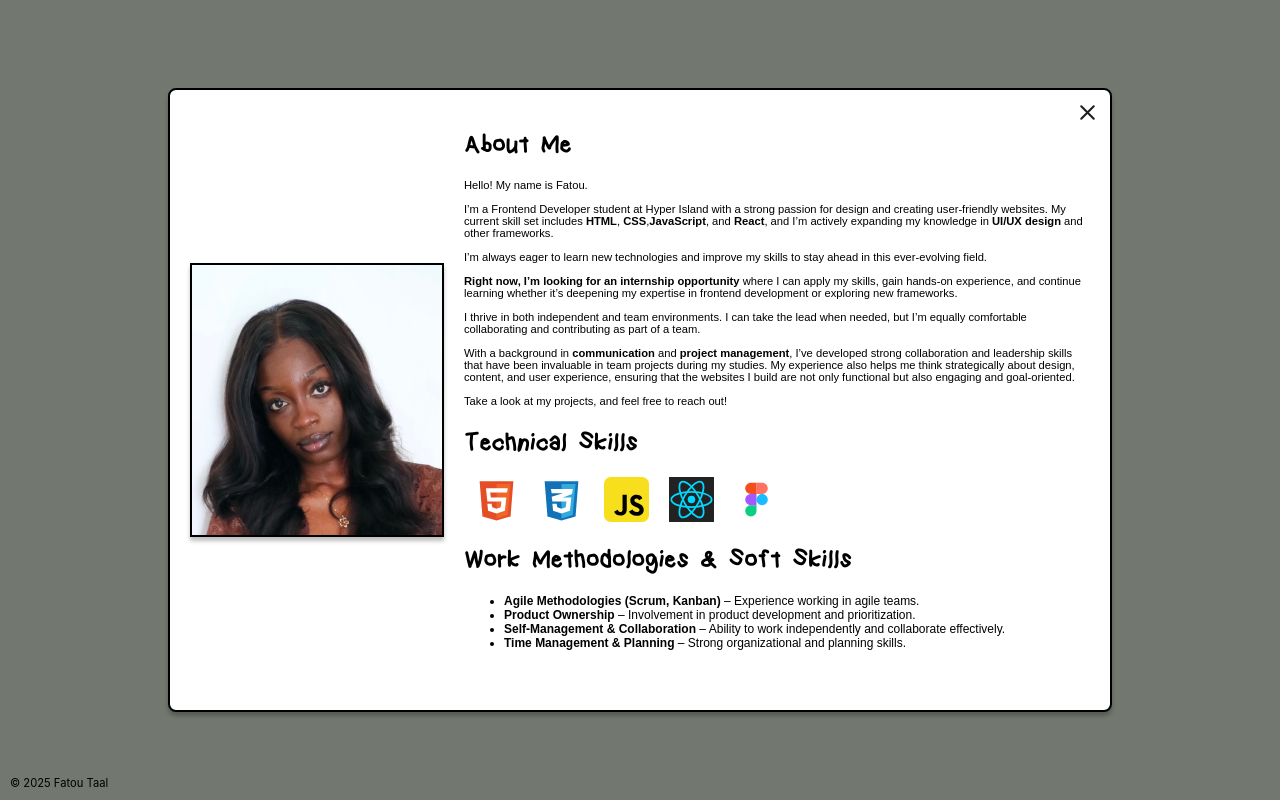
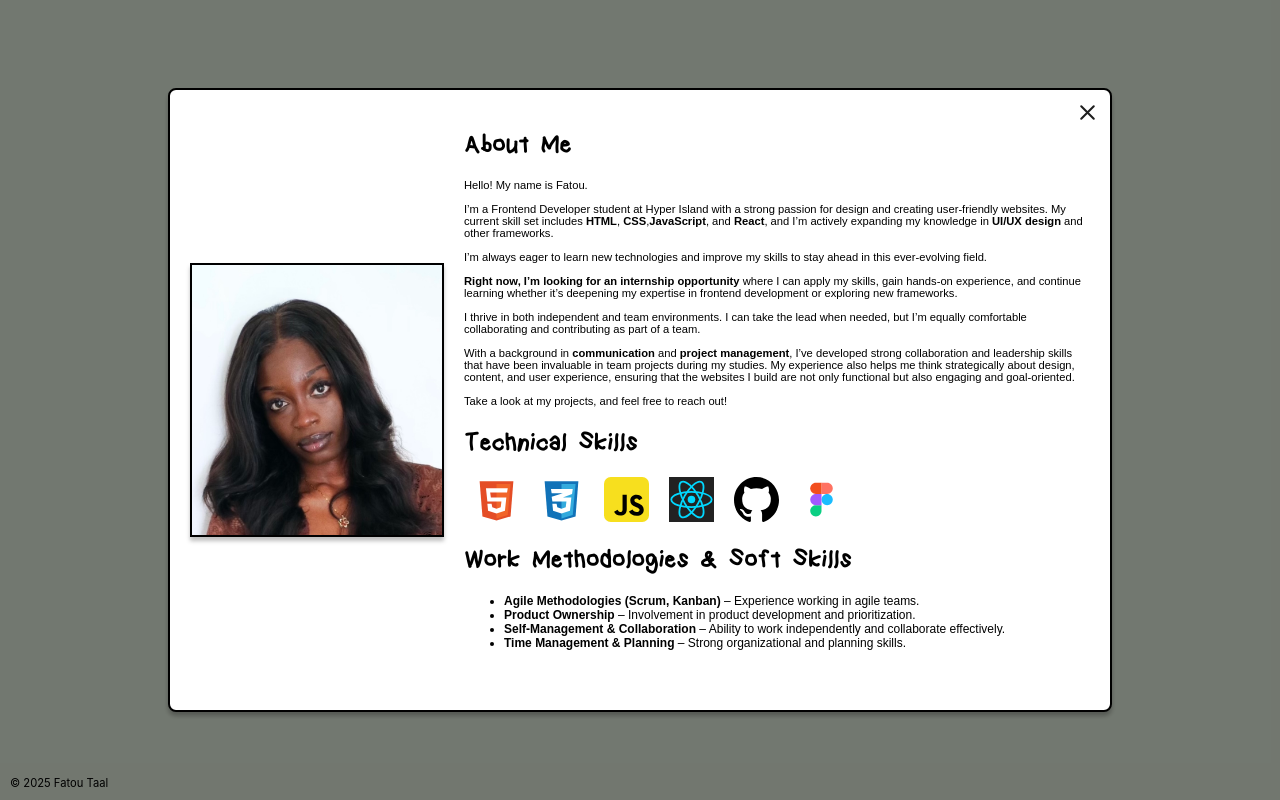
Before and after one commit to fthuggy/portfolio2, a React (Create React App) app in the folder my-portfolio/: page / in a window 1280 px wide. Both pictures are taken after a click on the button "About me". Built offline with nearby package versions, Linux system fonts and the light colour scheme.

Commit message:
added github logo

```diff
--- a/my-portfolio/src/Aboutme/AboutMe.css
+++ b/my-portfolio/src/Aboutme/AboutMe.css
@@ -83,4 +83,5 @@ p {
   width: 45px;
   height: auto;
   margin: 0 10px;
+
 }
--- a/my-portfolio/src/Aboutme/AboutMe.jsx
+++ b/my-portfolio/src/Aboutme/AboutMe.jsx
@@ -43,7 +43,8 @@ function AboutMePopup({ onClose }) {
             contributing as part of a team.
             <br />
             <br />
-            With a background in <strong>communication</strong> and <strong>project management</strong>, I’ve developed strong
+            With a background in <strong>communication</strong> and{" "}
+            <strong>project management</strong>, I’ve developed strong
             collaboration and leadership skills that have been invaluable in
             team projects during my studies. My experience also helps me think
             strategically about design, content, and user experience, ensuring
@@ -74,6 +75,11 @@ function AboutMePopup({ onClose }) {
               id="icons"
               src="/images/react-1-logo-svgrepo-com.svg"
               alt="React icon"
+            />
+            <img
+              id="icons"
+              src="/images/github-142-svgrepo-com.svg"
+              alt="Github icon"
             />
             <img
               id="icons"
```
